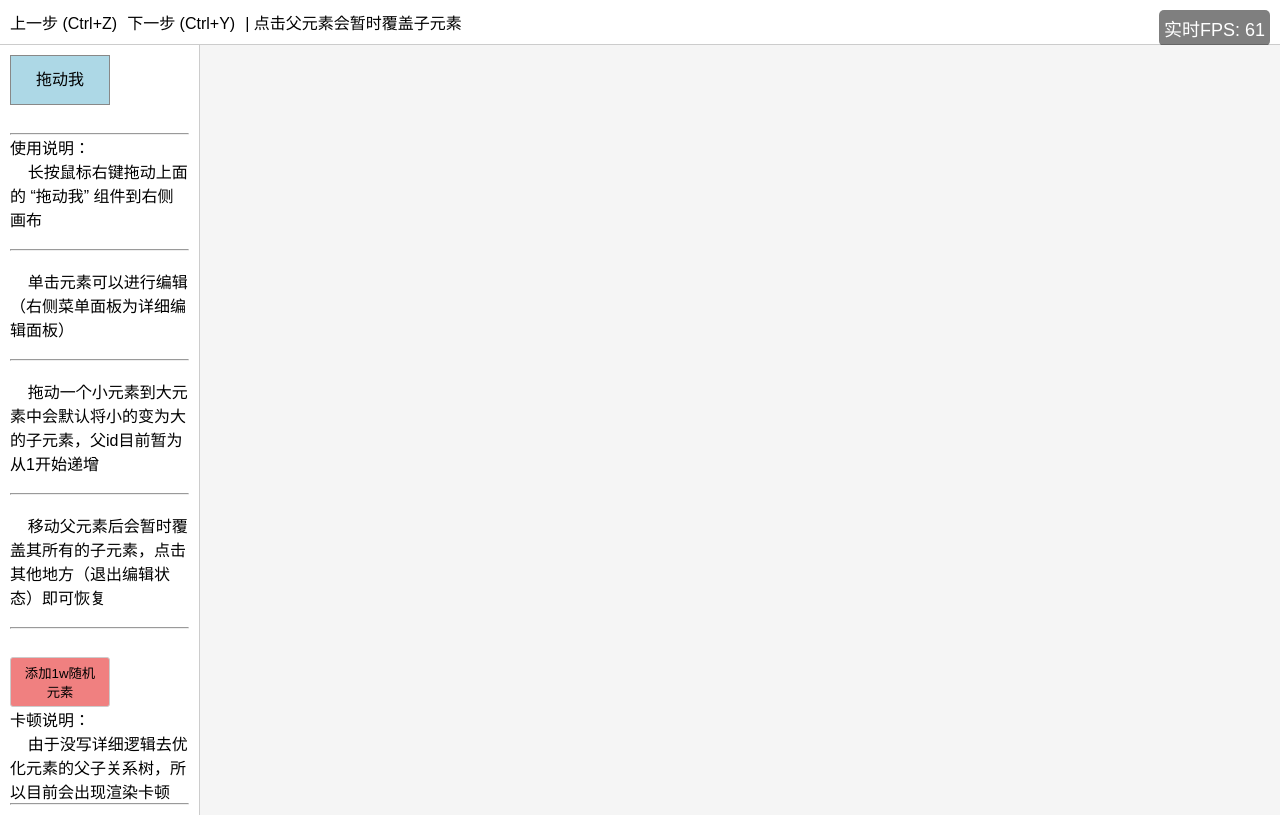
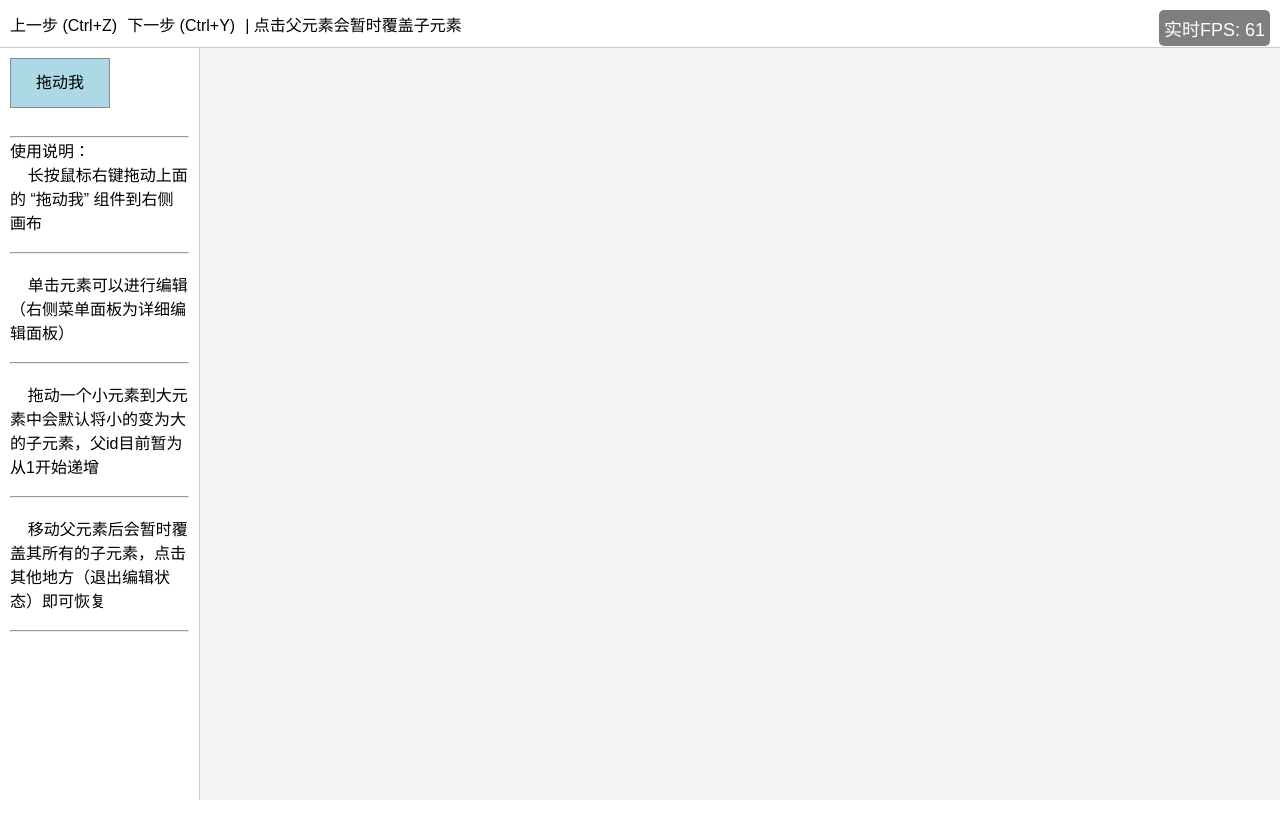
Before and after one commit to my3154/m1, a Vue app: page / in a window 1280 px wide. Built offline with nearby package versions, Linux system fonts and the light colour scheme.

Commit message:
[FEAT]COMMIT

```diff
--- a/src/components/DivEditor.vue
+++ b/src/components/DivEditor.vue
@@ -38,7 +38,7 @@
       <hr><br>
       <p>&nbsp; &nbsp; 移动父元素后会暂时覆盖其所有的子元素，点击其他地方（退出编辑状态）即可恢复</p><br>
       <hr><br>
-      <button :style="{
+      <!-- <button :style="{
         backgroundColor: 'lightcoral',
         width: '100px',
         height: '50px',
@@ -46,7 +46,7 @@
       <br>
       <span>卡顿说明：</span>
       <p>&nbsp; &nbsp; 由于没写详细逻辑去优化元素的父子关系树，所以目前会出现渲染卡顿</p>
-      <hr>
+      <hr> -->
       <MessageDisplay />
     </div>
 
```
